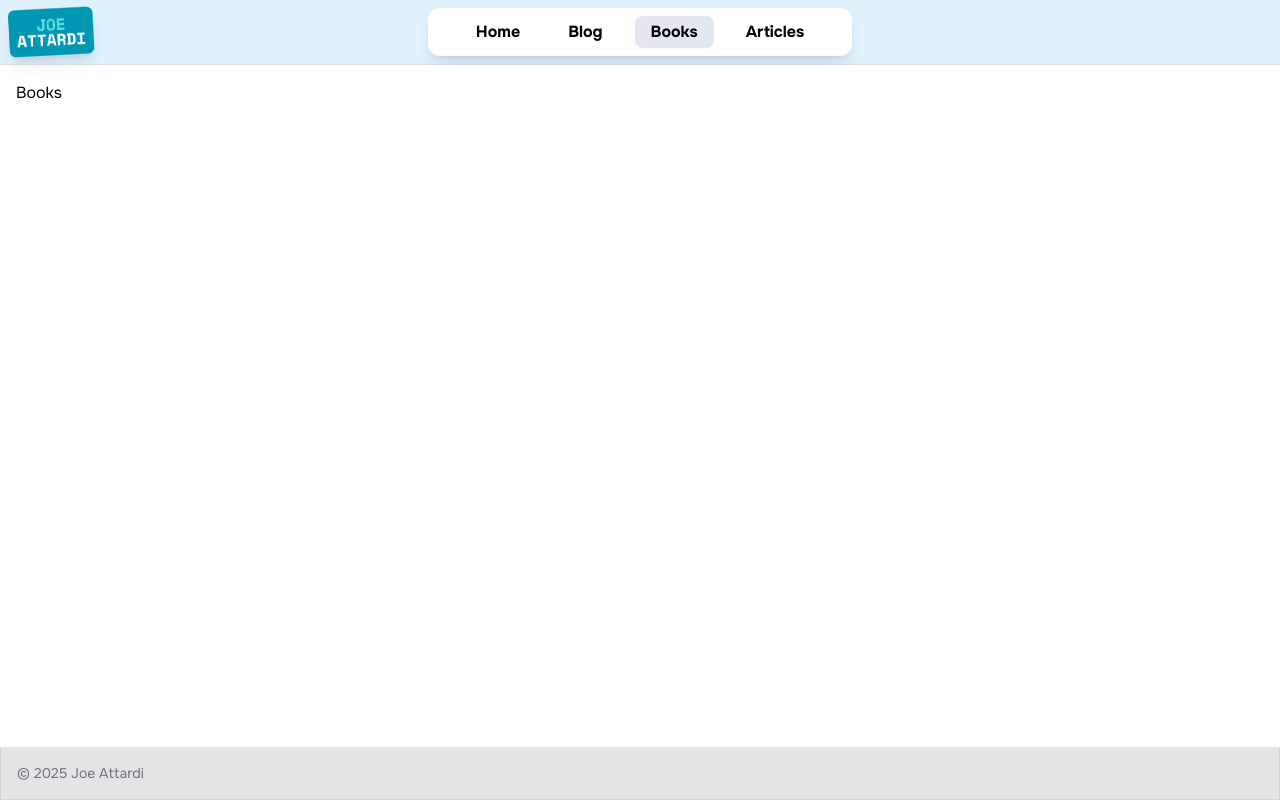
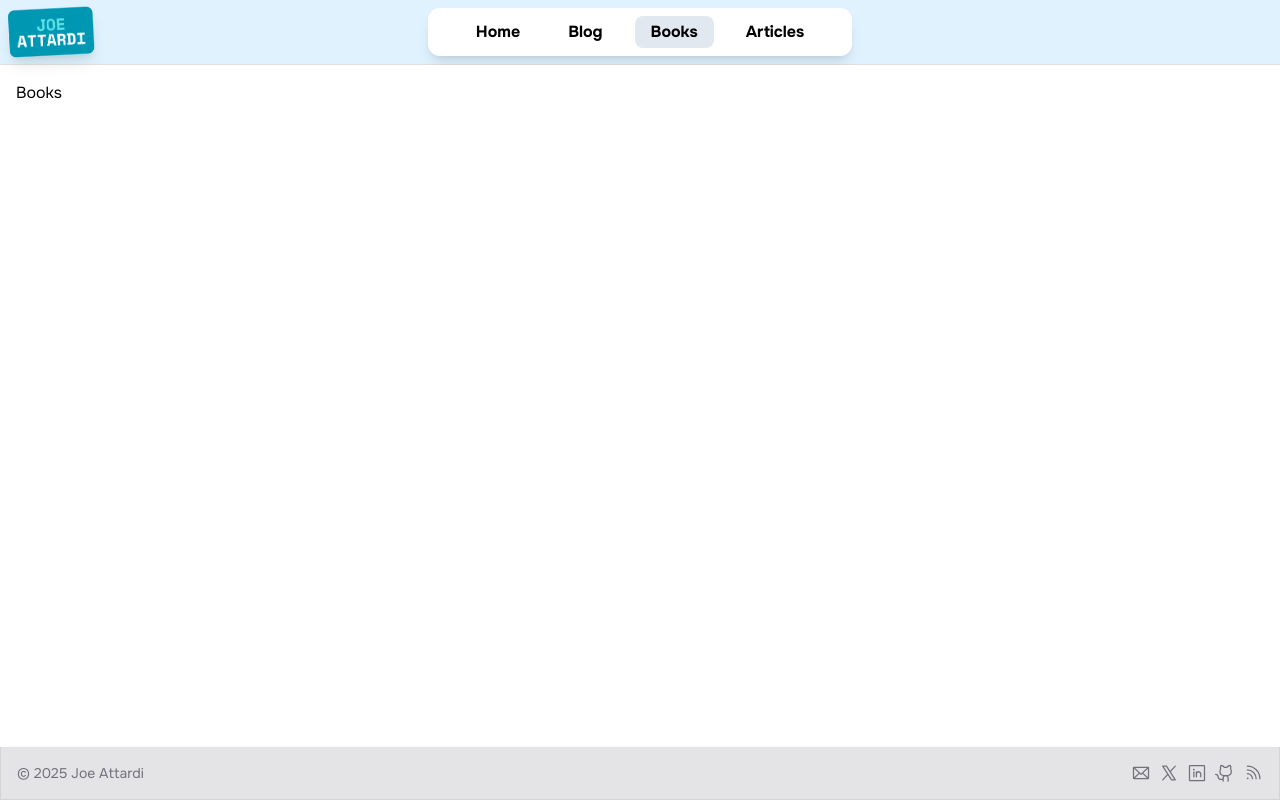
Before and after one commit to joeattardi/joeattardi-com-nextjs, a Next.js app: page /books in a window 1280 px wide. Built offline with nearby package versions, Linux system fonts and the light colour scheme.

Commit message:
Add RSS links

```diff
--- a/src/components/Footer.tsx
+++ b/src/components/Footer.tsx
@@ -1,7 +1,22 @@
+import { PiEnvelope, PiGithubLogo, PiLinkedinLogo, PiRss, PiXLogo } from 'react-icons/pi';
+import FooterSocialLink from './FooterSocialLink';
+
 export default function Footer() {
     return (
-        <footer className="bg-zinc-200 p-4 border border-zinc-300 border-t-0 shadow">
-            <p className="text-sm text-zinc-500">&copy; 2025 Joe Attardi</p>
+        <footer className="flex flex-col md:flex-row items-center gap-4 bg-zinc-200 p-4 border border-zinc-300 border-t-0 shadow">
+            <div className="flex-grow">
+                <p className="text-sm text-zinc-500">&copy; 2025 Joe Attardi</p>
+            </div>
+            <div className="flex items-center gap-2">
+                <FooterSocialLink href="mailto:jattardi@gmail.com" icon={<PiEnvelope />} />
+                <FooterSocialLink href="https://x.com/joeattardi" icon={<PiXLogo />} />
+                <FooterSocialLink
+                    href="https://www.linkedin.com/in/joeattardi/"
+                    icon={<PiLinkedinLogo />}
+                />
+                <FooterSocialLink href="https://github.com/joeattardi" icon={<PiGithubLogo />} />
+                <FooterSocialLink href="/rss.xml" icon={<PiRss />} />
+            </div>
         </footer>
     );
 }
--- /dev/null
+++ b/src/components/FooterSocialLink.tsx
@@ -0,0 +1,7 @@
+export default function FooterSocialLink({ href, icon }: { href: string, icon: React.ReactNode }) {
+    return (
+        <a href={href} className="text-xl text-zinc-500 hover:text-zinc-700 transition-colors">
+            {icon}
+        </a>
+    );
+}
```
